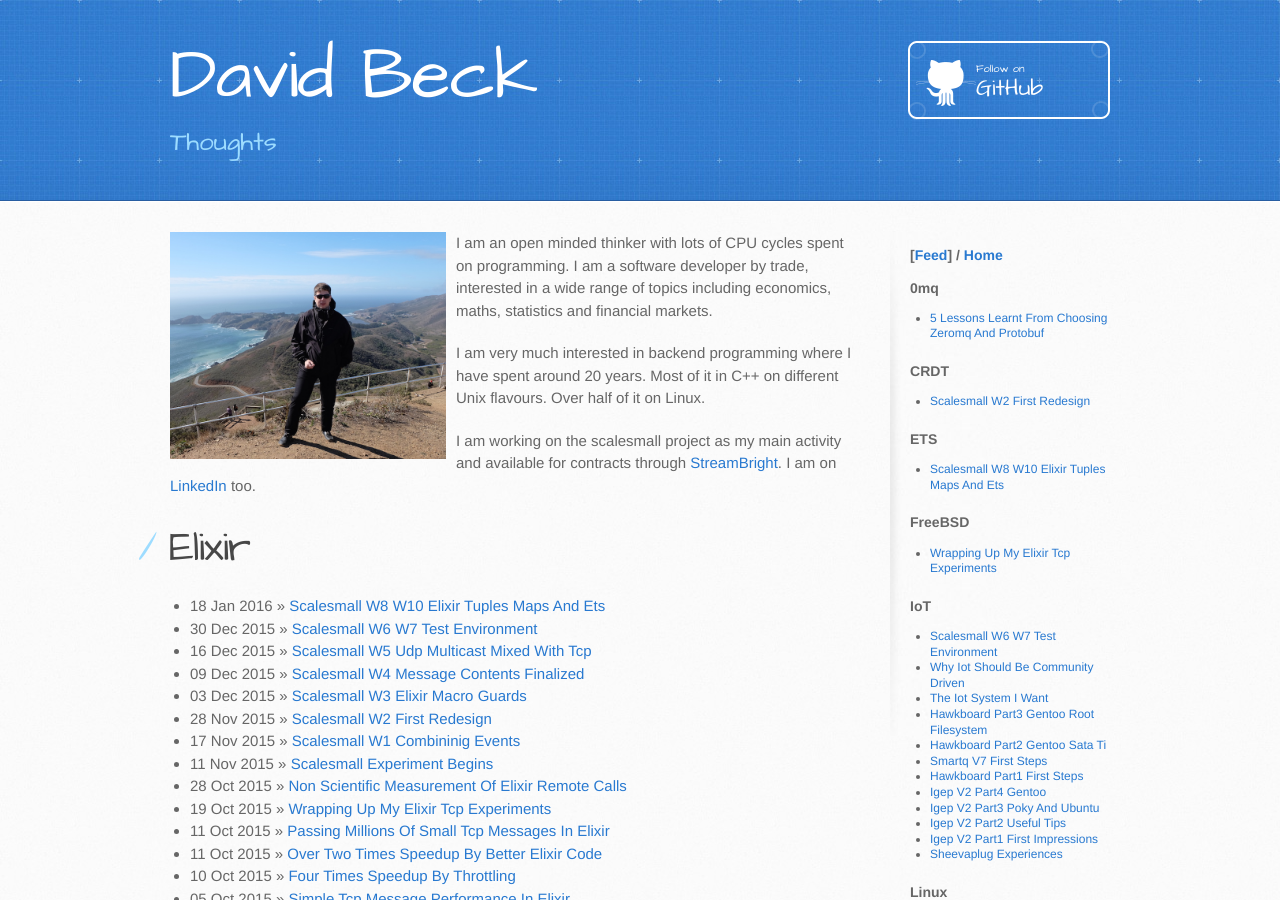
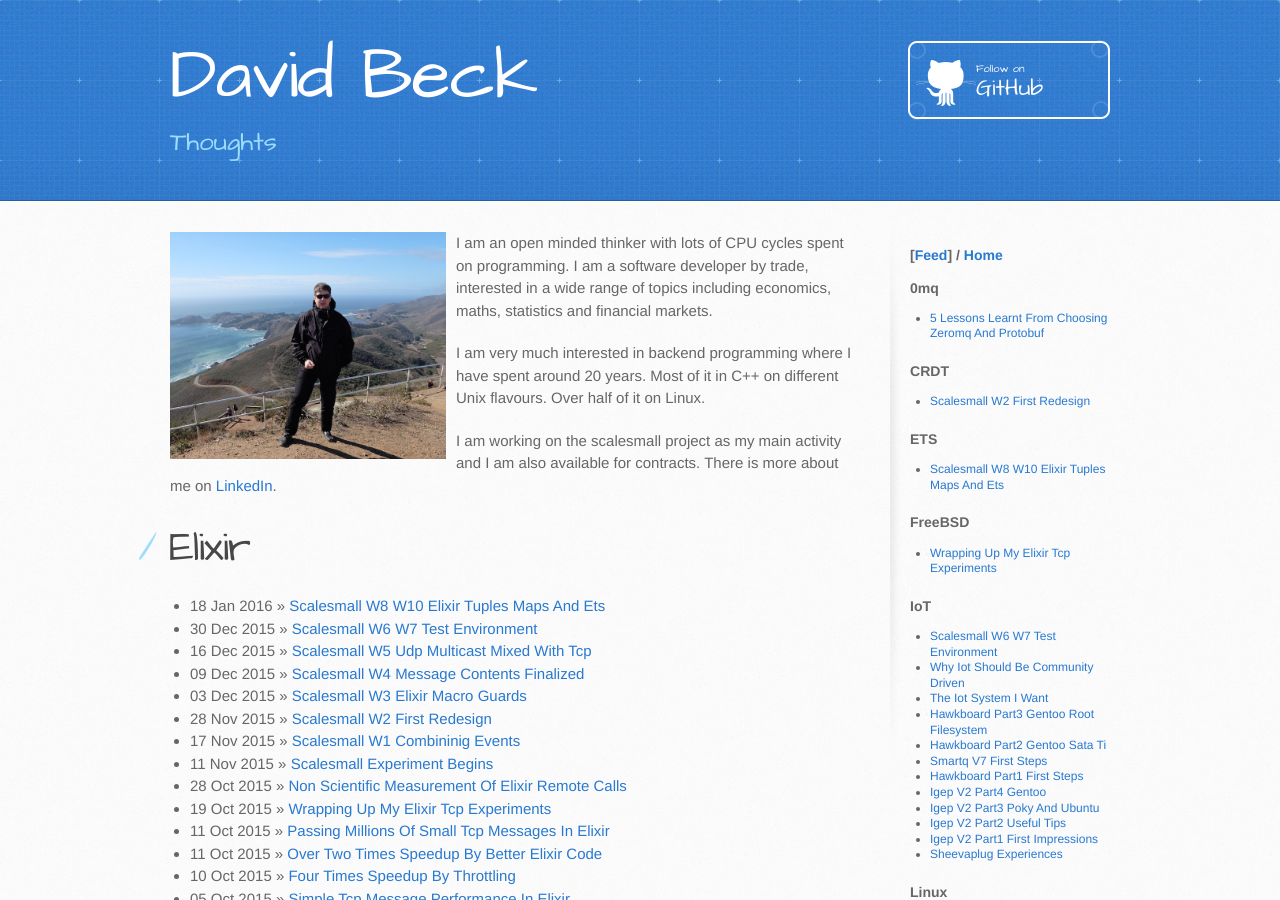
Before and after one commit to dbeck/dbeck.github.io, a Jekyll site: the page built from index.html, in a window 1280 px wide and 900 px high. Built offline with Jekyll 4.4.1, drawn with Linux system fonts in a browser that asks for light colours; Markdown is read by kramdown in place of the engine named in the settings.

Commit message:
change main page

```diff
--- a/index.html
+++ b/index.html
@@ -14,7 +14,7 @@
       I am very much interested in backend programming where I have spent around 20 years. Most of it in C++ on different Unix flavours. Over half of it on Linux.
     </p>
     <p>
-      I am working on the scalesmall project as my main activity and available for contracts through <a href="http://www.streambrightdata.com">StreamBright</a>. I am on <a href="https://hu.linkedin.com/in/davidbeckhungary">LinkedIn</a> too.
+      I am working on the scalesmall project as my main activity and I am also available for contracts. <!-- through <a href="http://www.streambrightdata.com">StreamBright</a>.--> There is more about me on <a href="https://hu.linkedin.com/in/davidbeckhungary">LinkedIn</a>.
     </p>
   </span>
 </div>
```
